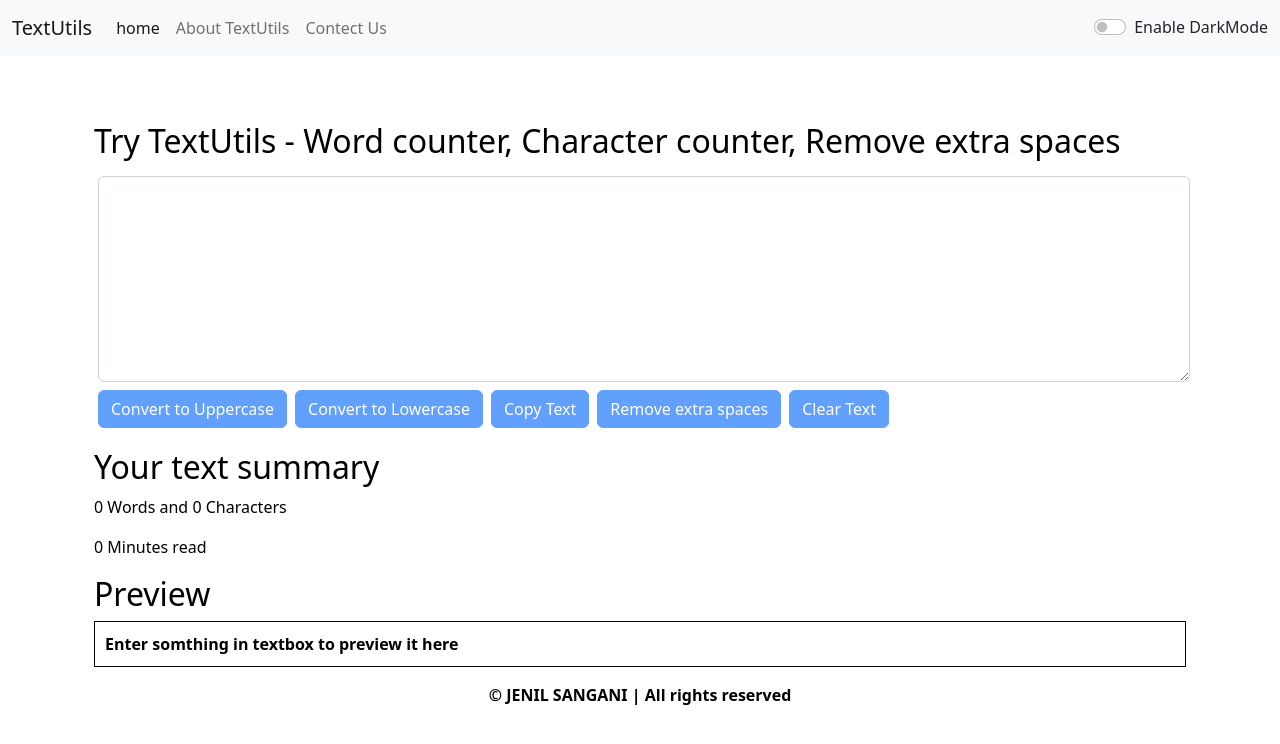
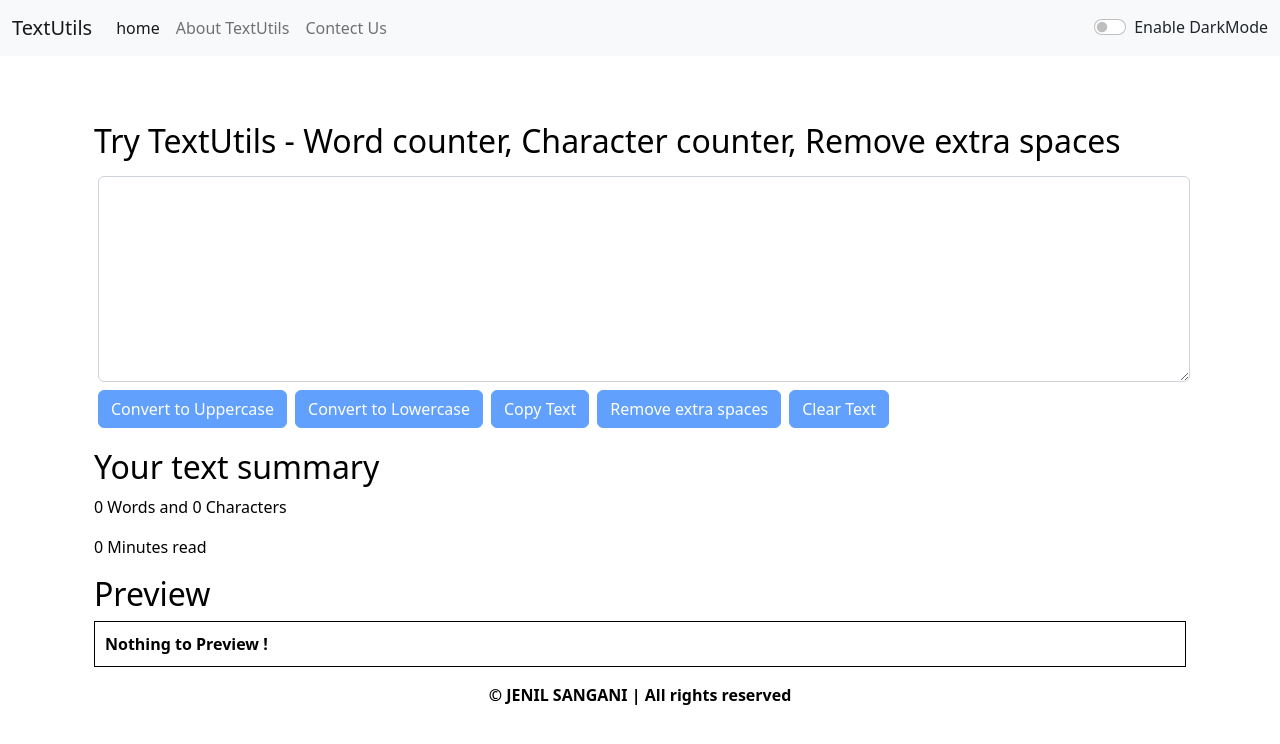
Before and after one commit to jenilsangani/TextUtils, a React (Create React App) app: page / in a window 1280 px wide. Shown: the top 744 px of the page. Built offline with nearby package versions, Linux system fonts and the light colour scheme.

Commit message:
final commit

```diff
--- a/src/App.js
+++ b/src/App.js
@@ -26,7 +26,7 @@ function App() {
     }
   };
 
-  console.log("Enabled : " + mode + " mode");    // for console
+  // console.log("Enabled : " + mode + " mode");    // for console
 
   // Alert
 
--- a/src/components/TextForm.js
+++ b/src/components/TextForm.js
@@ -29,6 +29,7 @@ export default function TextForm(props) {
     var text = document.getElementById("myBox");
     text.select();
     navigator.clipboard.writeText(text.value);
+    document.getSelection().removeAllRanges();
     props.showAlert("Copied to Clipboard", "success"); // for alert
     // tele.log("Copied text" + " : " + text.value); // for console
   };
@@ -101,7 +102,7 @@ export default function TextForm(props) {
         <p>{0.008 * text.split(" ").filter((element)=>{return element.length!==0}).length} Minutes read</p>
 
         <h2>Preview</h2>
-        <p style={previewStyle}>{text.length>0?text:"Enter somthing in textbox to preview it here "}</p>
+        <p style={previewStyle}>{text.length>0?text:"Nothing to Preview !"}</p>
       </div>
     </>
   );
```
